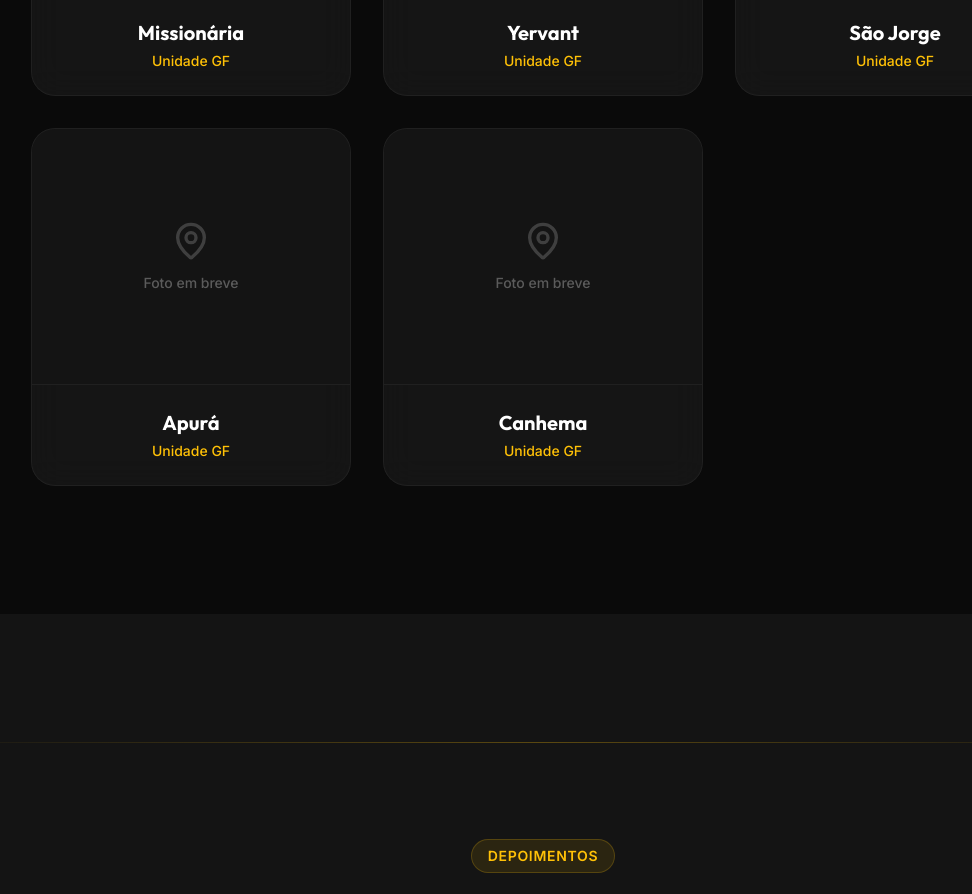
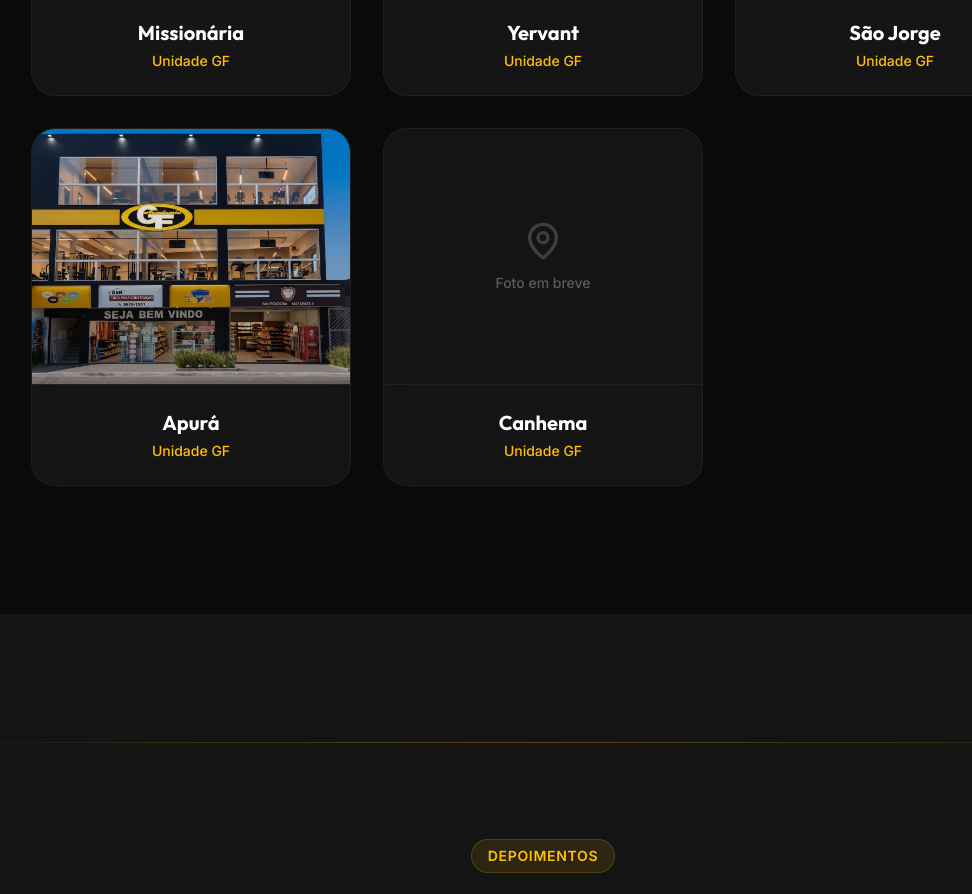
Before and after one commit to mktdigitalandersonmoraes/gf-academia, a React (Vite) app: page / in a window 1280 px wide. Shown: the part 4080-4974 px from the top of the page, without its empty margins (97-1069 px from the left). Built offline with nearby package versions, Linux system fonts and the light colour scheme.

Commit message:
feat: adicionar foto da unidade Apura

```diff
--- a/src/components/Locations.tsx
+++ b/src/components/Locations.tsx
@@ -9,7 +9,7 @@ const locations = [
   { name: 'Missionária', image: '/images/unidade-missionaria.jpg' },
   { name: 'Yervant' },
   { name: 'São Jorge' },
-  { name: 'Apurá' },
+  { name: 'Apurá', image: '/images/unidade-apura.png' },
   { name: 'Canhema' },
 ]
 
```
Also changed, not shown: public/images/unidade-apura.png (added).
